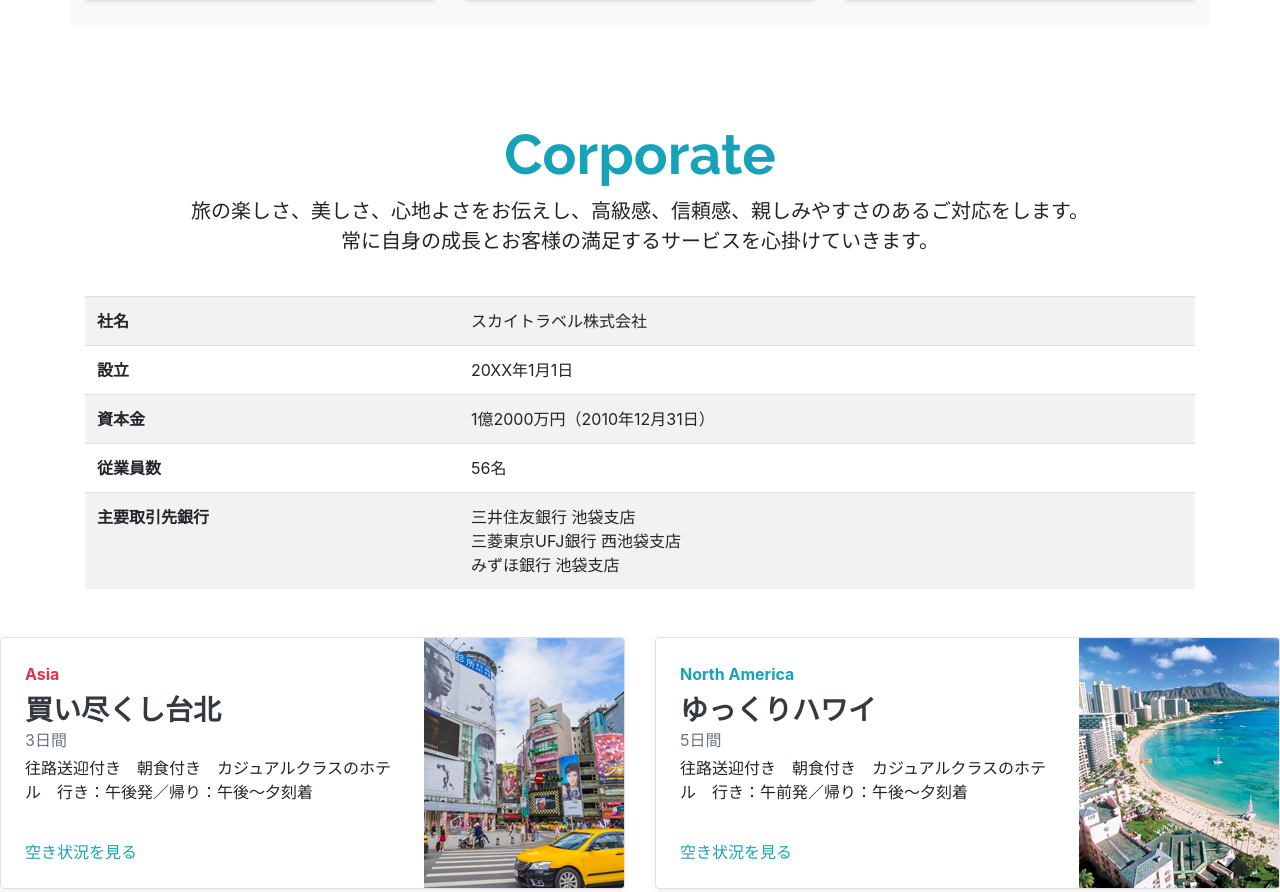
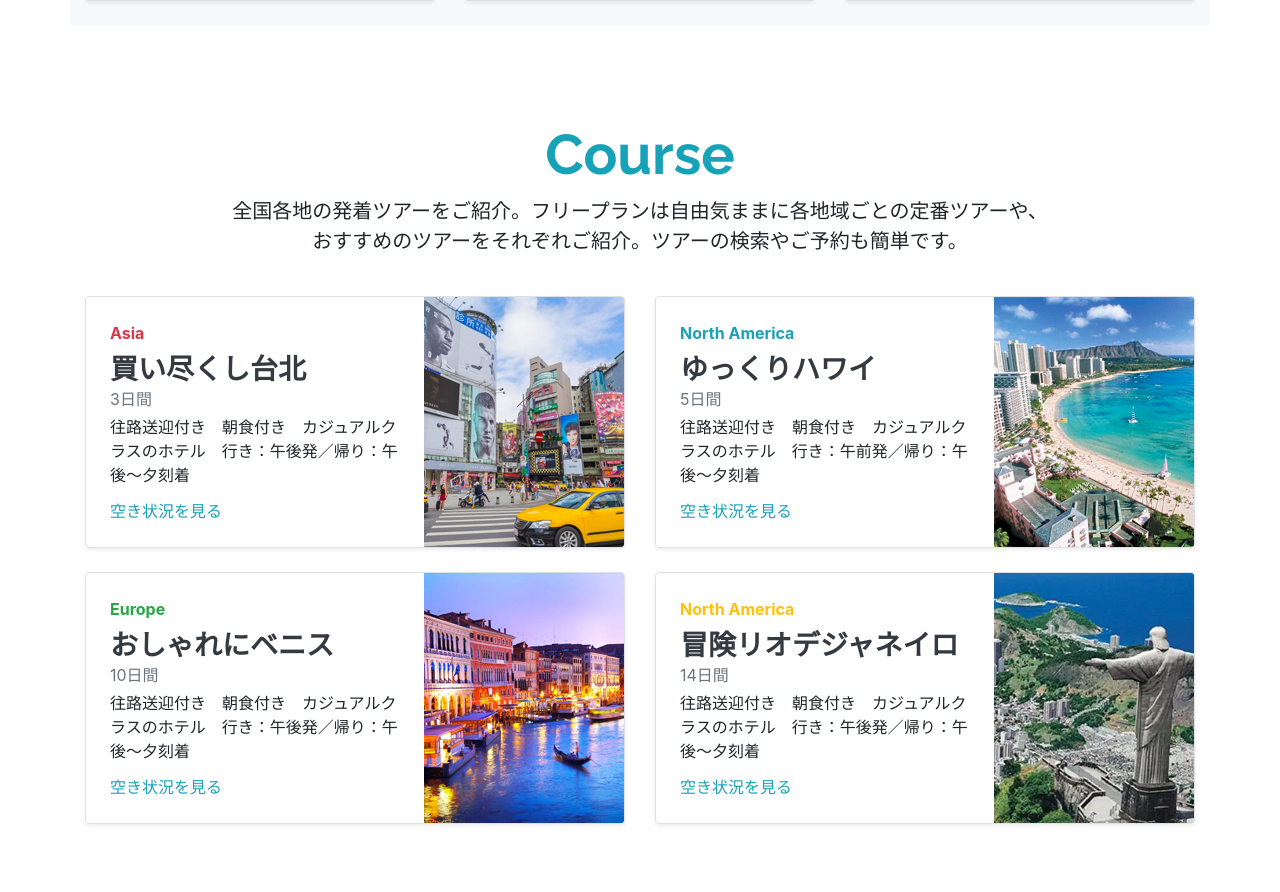
Before and after one commit to kozakaihidemi/BootstrapProject, a website: page assets/index.html in a window 1280 px wide. Shown: the part 1574-2466 px from the top of the page. Drawn offline with nearby package versions, Linux system fonts and the light colour scheme; files that its build step writes are made by us from their sources; files whose address does not match are found by name.

Commit message:
fix v1.0.0

```diff
--- a/assets/index.html
+++ b/assets/index.html
@@ -180,37 +180,11 @@
                 </div>
             </div>
         </section>
-        <section class="container my-5" id="corporate">
+        <section class="container my-5" id="course">
             <div class="pricing-header px-3 py-3 pt-md-5 pb-md-4 mx-auto text-center">
-                <h2 class="display-4">Corporate</h2>
-                <p class="lead">旅の楽しさ、美しさ、心地よさをお伝えし、高級感、信頼感、親しみやすさのあるご対応をします。<br>常に自身の成長とお客様の満足するサービスを心掛けていきます。</p>
+                <h2 class="display-4">Course</h2>
+                <p class="lead">全国各地の発着ツアーをご紹介。フリープランは自由気ままに各地域ごとの定番ツアーや、<br>おすすめのツアーをそれぞれご紹介。ツアーの検索やご予約も簡単です。</p>
             </div>
-            <table class="table table-striped">
-                <tr>
-                    <th>社名</th>
-                    <td>スカイトラベル株式会社</td>
-                </tr>
-                <tr>
-                    <th>設立</th>
-                    <td>20XX年1月1日</td>
-                </tr>
-                <tr>
-                    <th>資本金</th>
-                    <td>1億2000万円（2010年12月31日）</td>
-                </tr>
-                <tr>
-                    <th>従業員数</th>
-                    <td>56名</td>
-                </tr>
-                <tr>
-                    <th>主要取引先銀行</th>
-                    <td>三井住友銀行 池袋支店<br>
-                        三菱東京UFJ銀行 西池袋支店<br>
-                        みずほ銀行 池袋支店
-                    </td>
-                </tr>
-            </table>
-        </section>
             <div class="row mb-2">
                 <div class="col-md-6">
                     <div class="row no-gutters border rounded overflow-hidden flex-md-row mb-4 shadow-sm h-md-250 position-relative">
@@ -273,6 +247,7 @@
                         </div>
                         <div class="col-auto d-none d-lg-block">
                             <img class="card-img-right flex-auto d-none d-lg-block" src="images/course04.jpg" alt="リオデジャネイロ">
+                        </div>
                     </div>
                 </div>
               </div>
```
Also changed, not shown: html/index.html (+4 -29 lines). Lines whose indentation alone changed are shown as unchanged.
